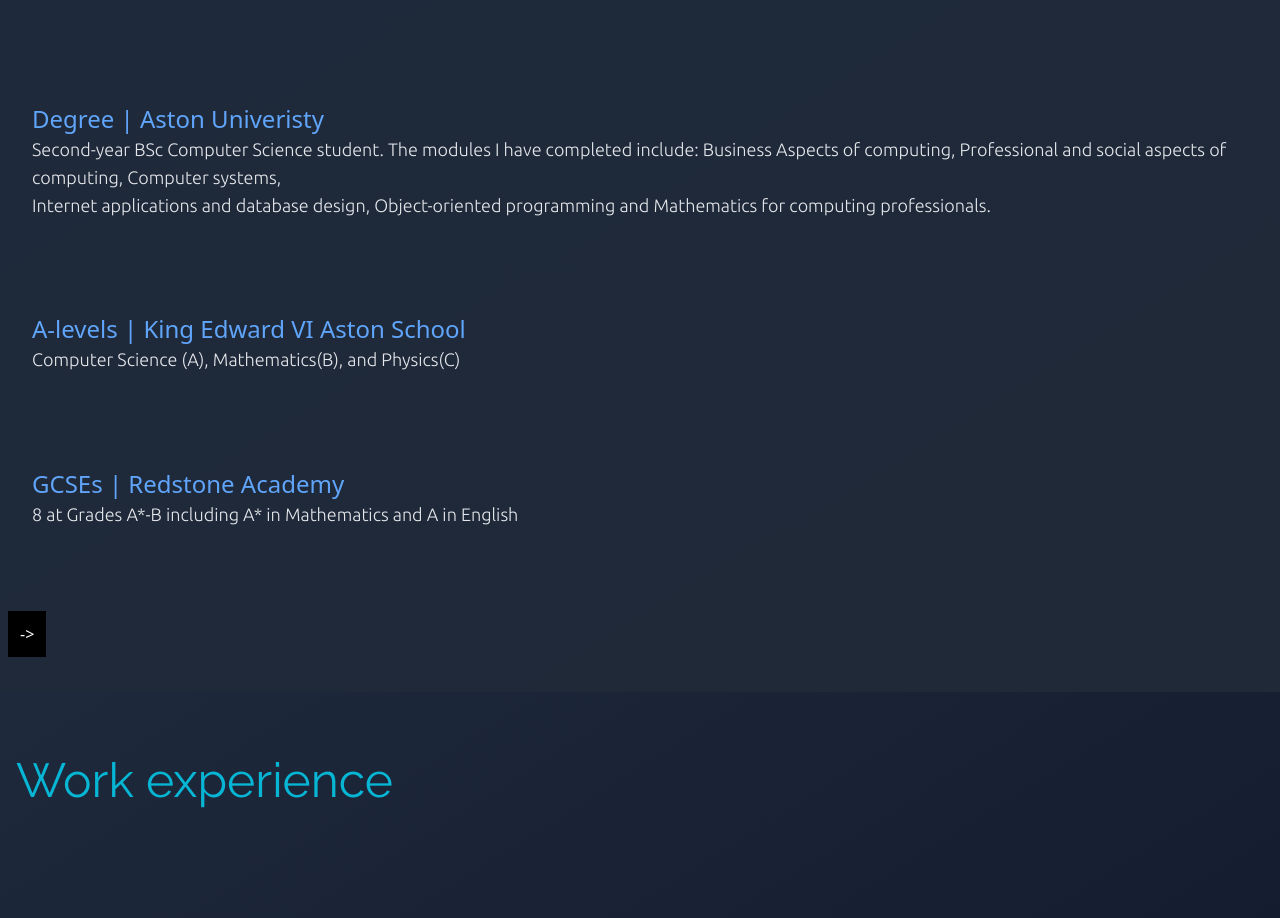
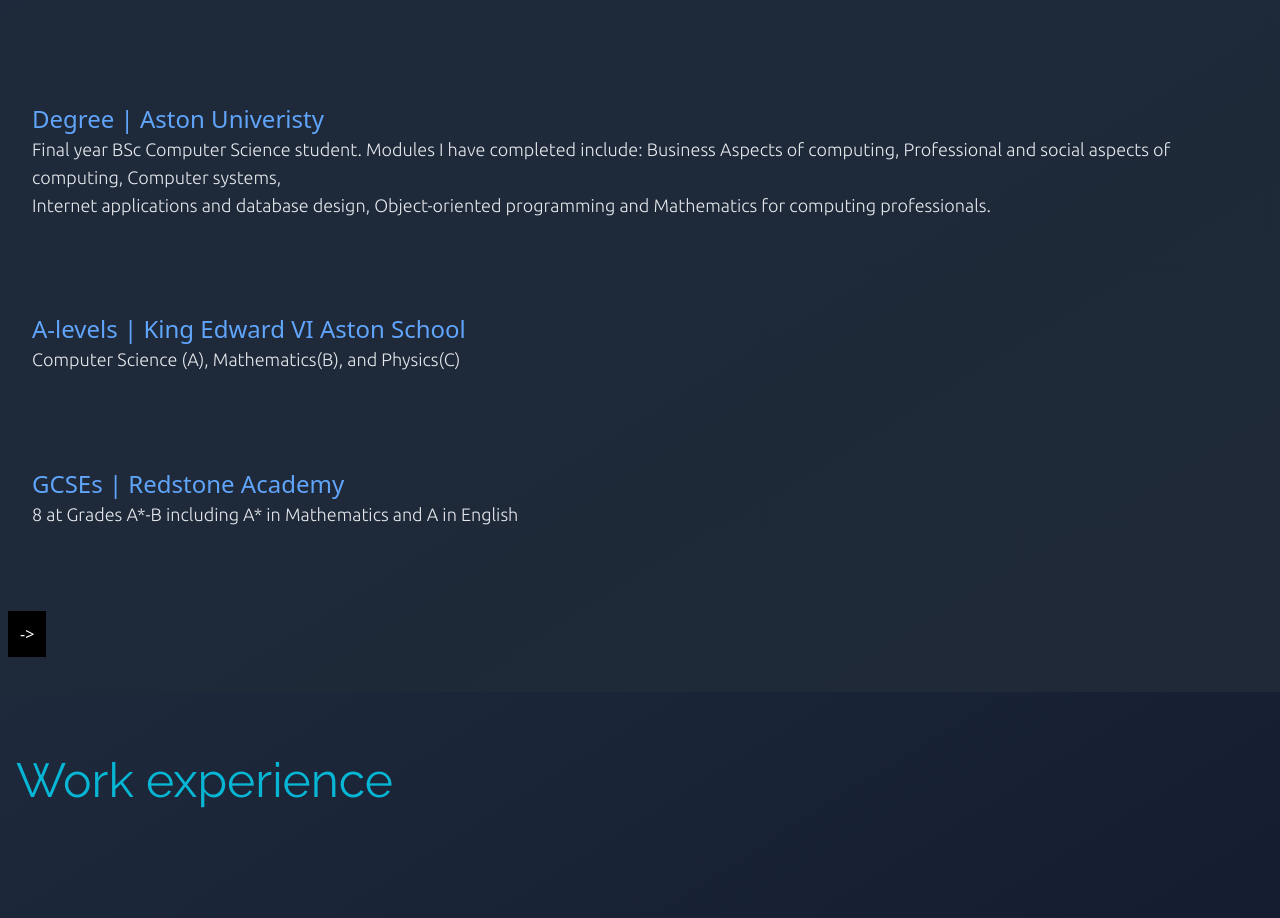
Before and after one commit to SherlockX9/SherlockX9.github.io, a website: page index.html in a window 1280 px wide. Shown: the part 1000-1918 px from the top of the page. Drawn offline with nearby package versions, Linux system fonts and the light colour scheme.

Commit message:
Update index.html

```diff
--- a/index.html
+++ b/index.html
@@ -88,9 +88,7 @@
         <div class="flex flex-col text-gray-200 px-2 ml-6 justify-evenly h-4/5">
             <div>
                 <h4 class=" text-blue-400 text-base md:text-2xl font-opensan">Degree | Aston Univeristy</h4>
-                <p class="text-sm md:text-lg font-ubuntu mr-4"> Second-year BSc Computer Science student. The
-                    modules I have
-                    completed
+                <p class="text-sm md:text-lg font-ubuntu mr-4"> Final year BSc Computer Science student. Modules I have completed
                     include: Business Aspects of computing, Professional and social aspects of computing, Computer
                     systems, <br>
                     Internet applications and database design, Object-oriented programming and Mathematics for computing
```
